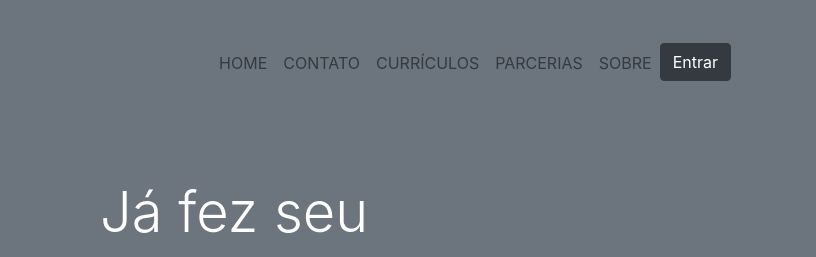
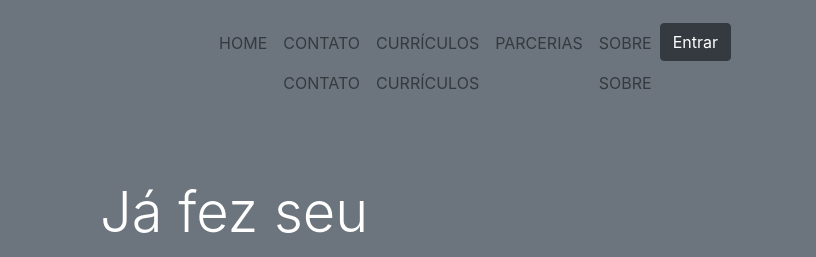
Before and after one commit to ProjetoPROZ-Grupo3/EE-Jobs, a plain HTML site: page contact-us.html in a window 1280 px wide. Shown: the top 257 px of the page, 464-1280 px from the left. Drawn offline with nearby package versions, Linux system fonts and the light colour scheme.

```diff
--- a/contact-us.html
+++ b/contact-us.html
@@ -47,9 +47,11 @@
 
                             <li class="nav-item">
                                 <a class="nav-link text-dark" href='contact-us.html'>CONTATO</a>
+                                <a class="nav-link text-dark" href='contact-us.html'>CONTATO</a>
                             </li>
 
                             <li class="nav-item">
+                                <a class="nav-link text-dark" href="curriculums.html">CURRÍCULOS</a>
                                 <a class="nav-link text-dark" href="curriculums.html">CURRÍCULOS</a>
                             </li>
 
@@ -58,6 +60,7 @@
                             </li>
 
                             <li class="nav-item">
+                                <a class="nav-link text-dark" href="about-us.html">SOBRE</a>
                                 <a class="nav-link text-dark" href="about-us.html">SOBRE</a>
                             </li>
 
```
Also changed, not shown: about-us.html (+3 -0 lines), curriculums.html (+3 -0 lines), index.html (+3 -0 lines), partners.html (+3 -0 lines).
